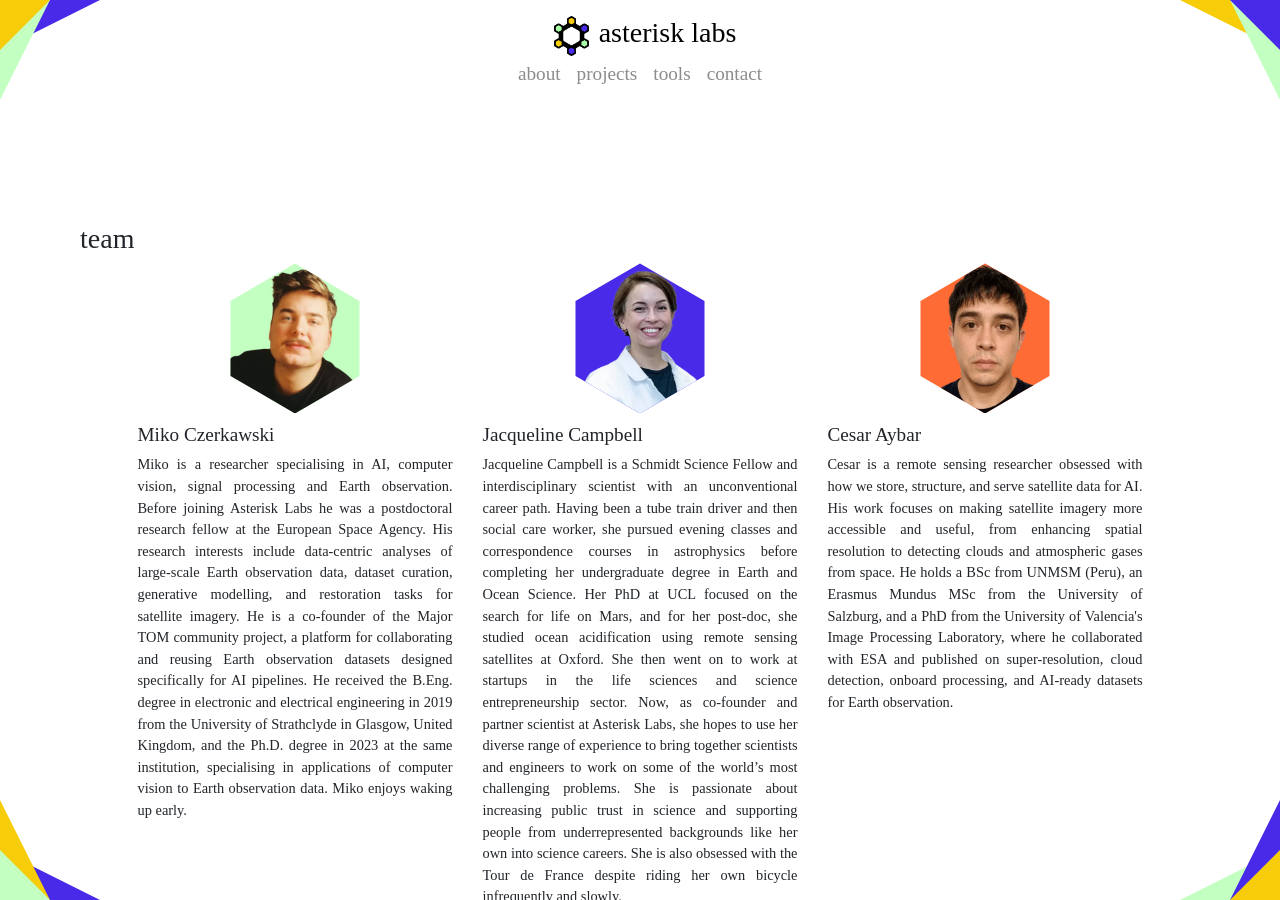
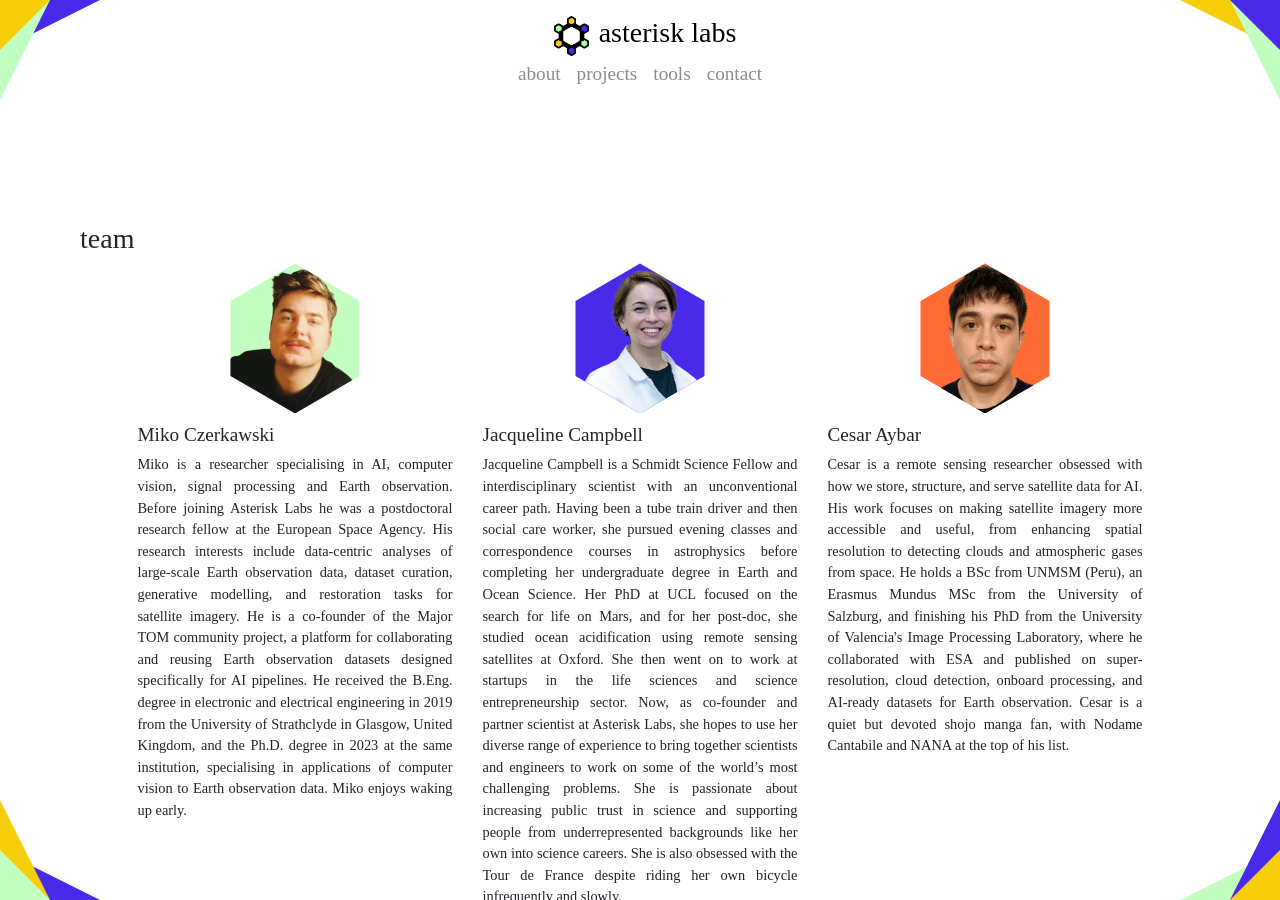
Before and after one commit to asterisk-labs/asterisk-labs.github.io, a Jekyll site: the page built from team.html, in a window 1280 px wide and 900 px high. Built offline with Jekyll 4.4.1, drawn with Linux system fonts in a browser that asks for light colours; some web fonts are replaced.

Commit message:
add closing line to cesar bio (#27)
* add closing line to cesar bio

---------

Co-authored-by: mikonvergence <13435425+mikonvergence@users.noreply.github.com>

```diff
--- a/_data/members.yml
+++ b/_data/members.yml
@@ -38,7 +38,7 @@
   image: "/assets/imgs/profiles/cesar-transparent.png"
   image_web: "/assets/imgs/profiles/cesar-transparent.webp"
   color: "#ff6b35" # Cesar colour theme
-  bio: "Cesar is a remote sensing researcher obsessed with how we store, structure, and serve satellite data for AI. His work focuses on making satellite imagery more accessible and useful, from enhancing spatial resolution to detecting clouds and atmospheric gases from space. He holds a BSc from UNMSM (Peru), an Erasmus Mundus MSc from the University of Salzburg, and a PhD from the University of Valencia's Image Processing Laboratory, where he collaborated with ESA and published on super-resolution, cloud detection, onboard processing, and AI-ready datasets for Earth observation."
+  bio: "Cesar is a remote sensing researcher obsessed with how we store, structure, and serve satellite data for AI. His work focuses on making satellite imagery more accessible and useful, from enhancing spatial resolution to detecting clouds and atmospheric gases from space. He holds a BSc from UNMSM (Peru), an Erasmus Mundus MSc from the University of Salzburg, and finishing his PhD from the University of Valencia's Image Processing Laboratory, where he collaborated with ESA and published on super-resolution, cloud detection, onboard processing, and AI-ready datasets for Earth observation. Cesar is a quiet but devoted shojo manga fan, with Nodame Cantabile and NANA at the top of his list."
 
 - name: "Alex Saoulis"
   role: "Partner Scientist"
```
